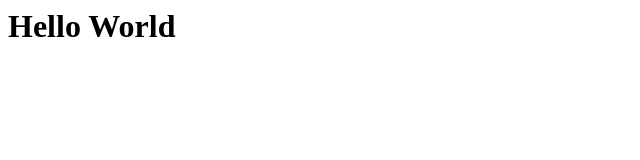
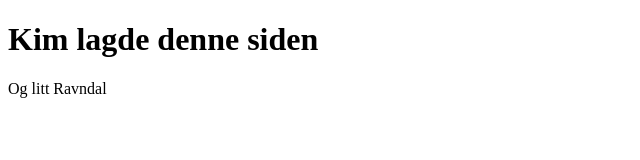
Before and after one commit to kimvel/Wopdiwo, a plain HTML site: page index.html in a window 1280 px wide. Shown: the whole page, without its empty margins (0-640 px from the left). Drawn offline with Linux system fonts and the light colour scheme.

Commit message:
first commit

```diff
--- a/index.html
+++ b/index.html
@@ -1 +1,11 @@
-<h1>Hello World</h1>
+<!DOCTYPE html>
+<html>
+    <head>
+
+        <title>Kim er best</title>
+    </head>
+    <body>
+        <h1>Kim lagde denne siden</h1>
+        <p>Og litt Ravndal</p>
+    </body>
+</html>
```
